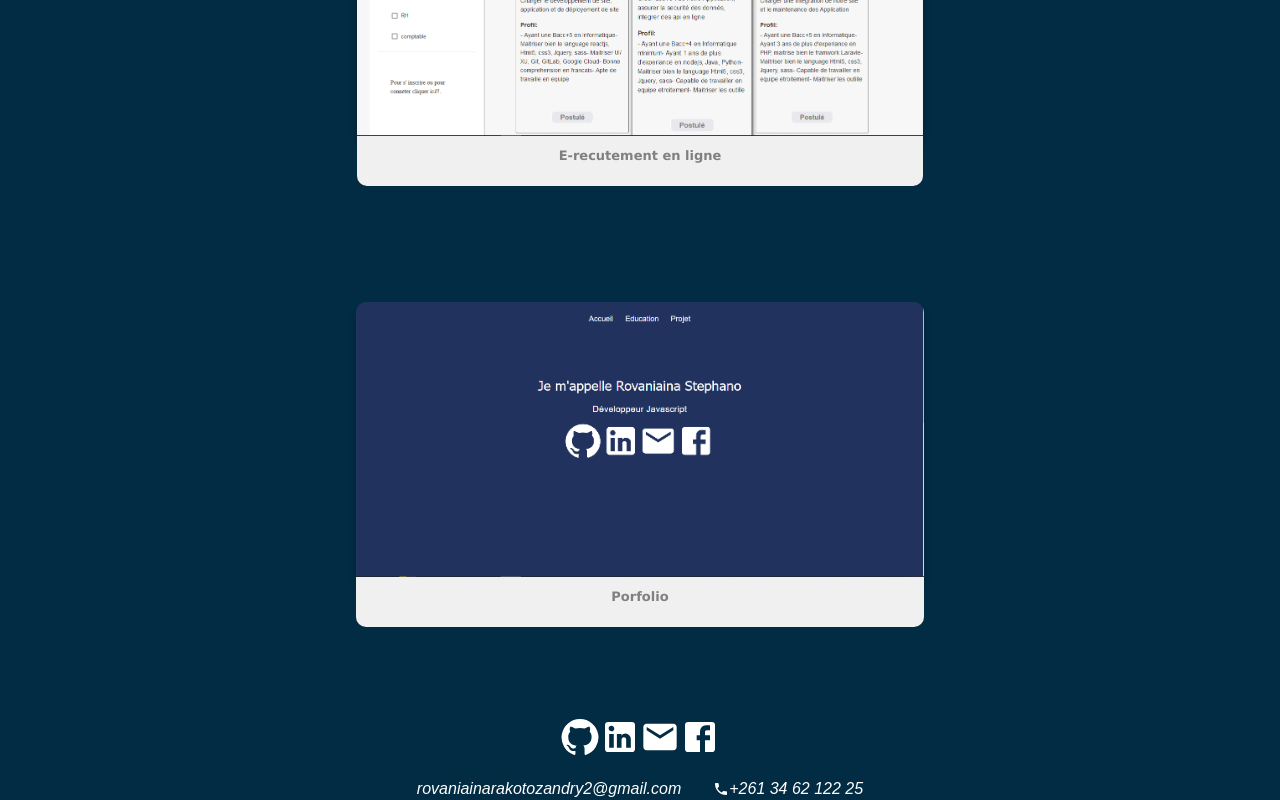
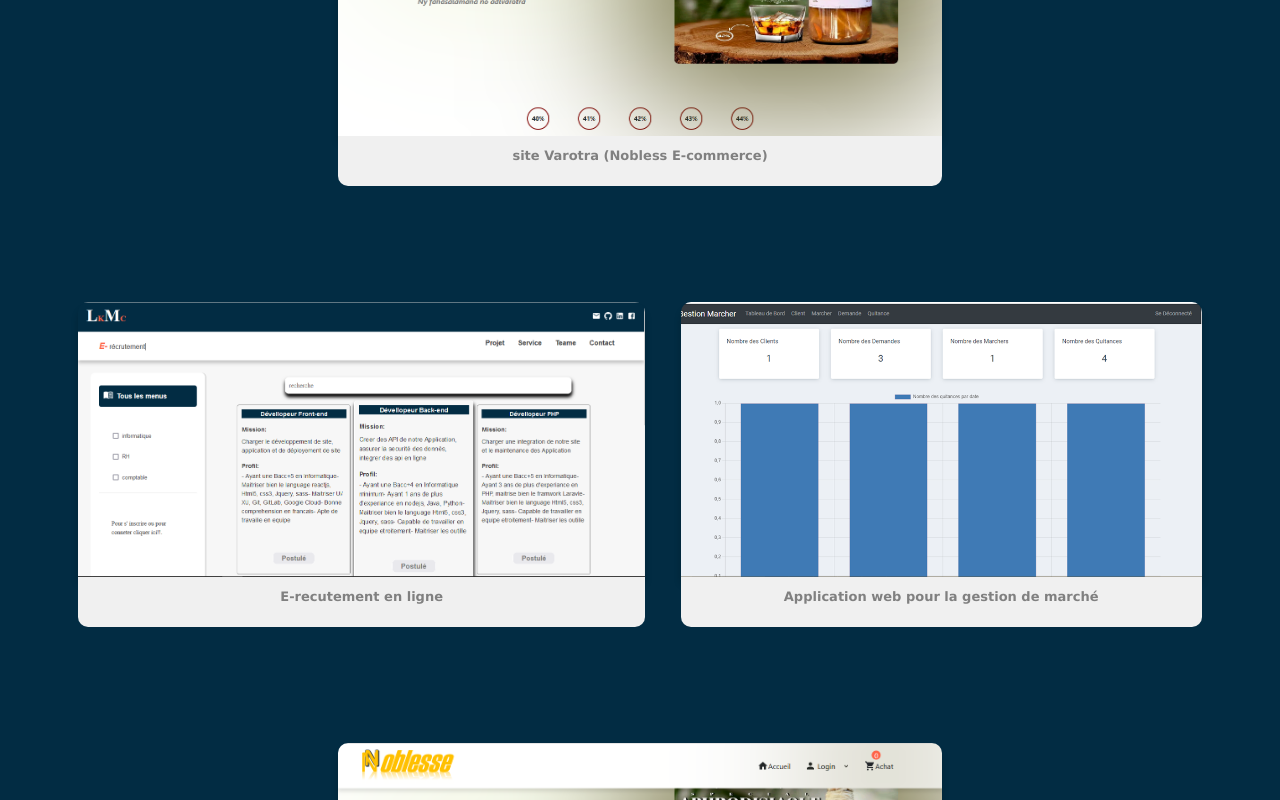
Before and after one commit to Stephanorova/PortFolio, a React (Create React App) app: page /projet in a window 1280 px wide. Shown: the part 820-1620 px from the top of the page. Built offline with nearby package versions, Linux system fonts and the light colour scheme.

Commit message:
integration de adresse github de ce site

```diff
--- a/src/Component/Data.js
+++ b/src/Component/Data.js
@@ -1,6 +1,6 @@
 import image from "./Image/image.png"
-import image2 from "./Image/image2.png"
-import portfolio from "./Image/potfolio.png"
+import image2 from "./Image/Varotra.PNG"
+import portfolio from "./Image/Portfolio.PNG"
 import recrute from "./Image/Capture.PNG"
 
 
@@ -8,18 +8,25 @@ export const data = [
     {
         name : "Porfolio",
         image: portfolio,
-        techno: "Reactjs, Materiel ui, Emailjs, framer-motin"
+        techno: "Reactjs, Materiel ui, Nodejs, express, strip, Mongodb",
+        url: ` https://github.com/Stephanorova/PortFolio`
+    },
+    {
+        name : "site Varotra (Nobless E-commerce) ",
+        image: image2,
+        techno: "Reactjs, Materiel ui, TailwindCSS",
+        url: ` https://github.com/Stephanorova/Varotra`
+    },
+    {
+        name : "E-recutement en ligne",
+        image: recrute,
+        techno: "Reactjs, Materiel ui, Nodejs, express, Google mail API, Mongodb",
+        url: ` https://github.com/Stephanorova/E_recrutement_en_ligne`
     },
     {
         name : "Application web pour la gestion de marché",
         image: image,
         techno: "Reactjs, Materiel ui, Nodejs, express, JWT, Mysql"
-    },
-    {
-        name : "E-recutement en ligne",
-        image: recrute,
-        techno: "Reactjs, Materiel ui, Nodejs, express, JWT, Mongodb",
-        url: `Adresse: http://localhost:3000/vercel `
     },
     {
         name : "Porfolio",
@@ -28,4 +35,5 @@ export const data = [
     },
 
 
+
 ]
--- a/src/Component/ProjectId.jsx
+++ b/src/Component/ProjectId.jsx
@@ -18,7 +18,7 @@ const history = useHistory()
       <div className='dataID'>
         <img src={projectid.image} alt="img" className='image' />
         <span className='nameID'>{projectid.techno}
-        <a href='' className='url'>{projectid.url}</a>
+        <a href={projectid.url} className='url'>{projectid.url}</a>
         </span>
      </div>
 
--- a/src/contenair/Experiance.jsx
+++ b/src/contenair/Experiance.jsx
@@ -53,7 +53,7 @@ const Experiance = () => {
         <span>Base de donné</span>
         </AccordionSummary>
         <AccordionDetails>
-        <span> MongoDb, Mysql, PostgresSql, PowerBI, Access</span>
+        <span> MongoDb, Mysql, PowerBI, Access</span>
         </AccordionDetails>
       </Accordion>
       <Accordion className='expa' defaultExpanded>
@@ -64,6 +64,14 @@ const Experiance = () => {
         <span>UML, MERISE</span>
         </AccordionDetails>
       </Accordion>
+      <Accordion className='expa' defaultExpanded>
+        <AccordionSummary expandIcon={<ExpandMoreIcons style={{color:"white"}}/>}>
+        <span>Autre</span>
+        </AccordionSummary>
+        <AccordionDetails>
+        <span>Figma, VBA</span>
+        </AccordionDetails>
+      </Accordion>
     </div>
   )
 }
```
Also changed, not shown: src/Component/Image/Portfolio.PNG (added), src/Component/Image/Varotra.PNG (added).
